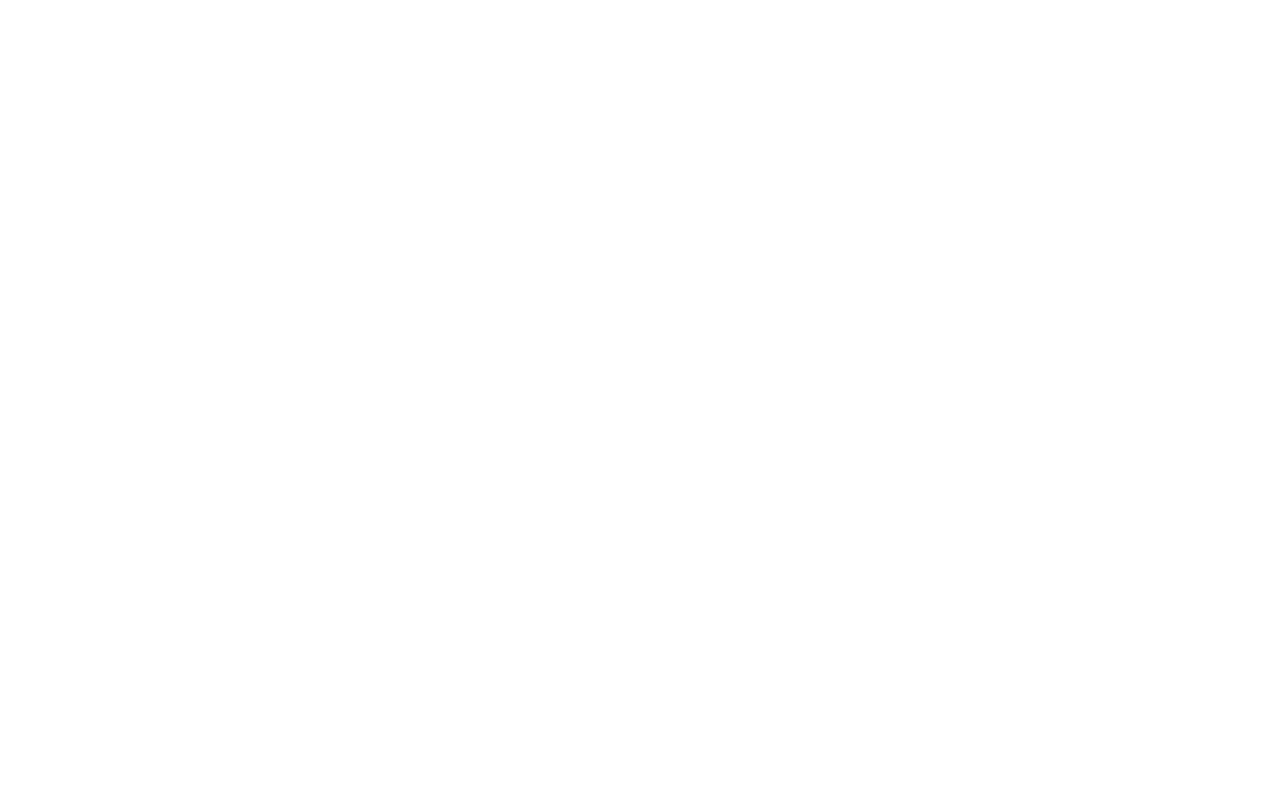
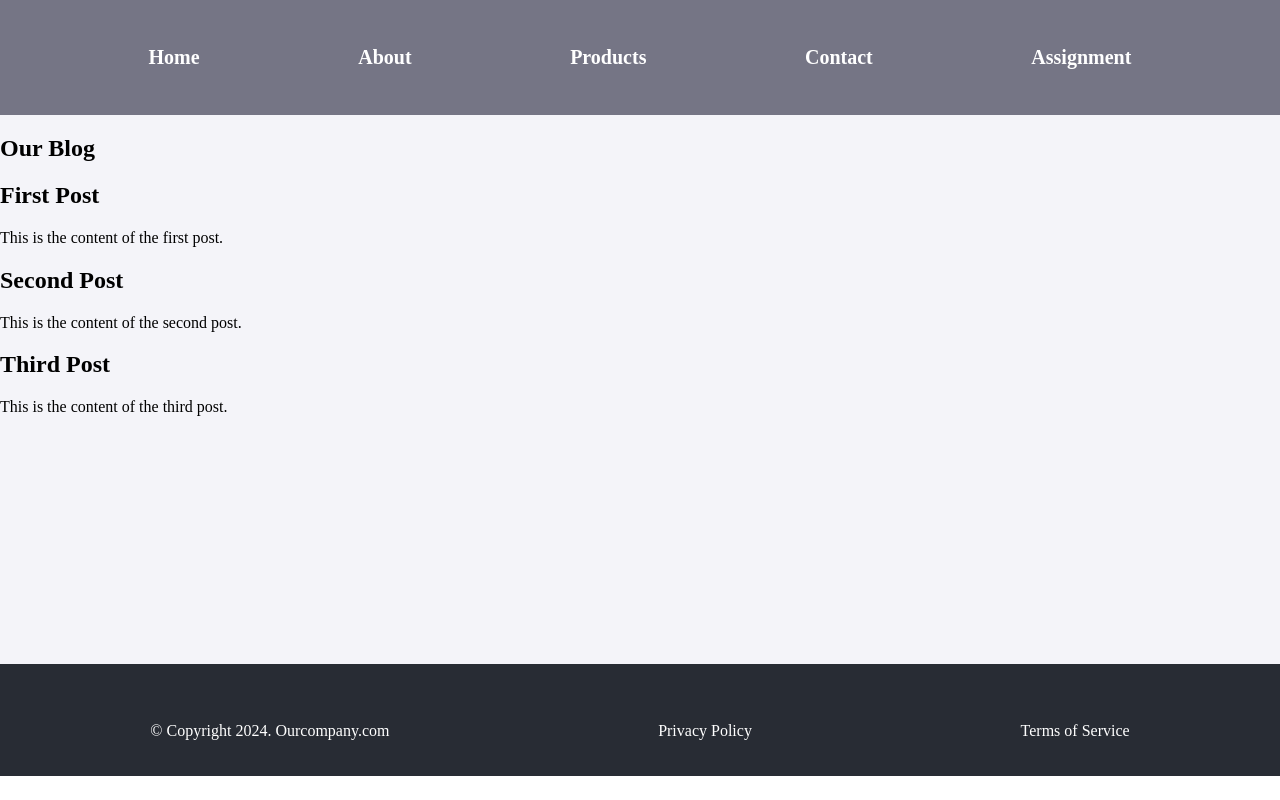
Before and after one commit to guranda26/online-shop, a React (Create React App) app: page /blogs in a window 1280 px wide. Before the commit this address had no page. Built offline with nearby package versions, Linux system fonts and the light colour scheme.

Commit message:
add blog page

```diff
--- a/src/App.js
+++ b/src/App.js
@@ -6,6 +6,7 @@
 import Contact from "./components/Contact";
 import Products from "./components/Products";
 import NewObject from "./components/NewObject";
+import Blog from "./components/Blog";
 
 function App() {
   return (
@@ -17,6 +18,7 @@
           <Route path="/about" element={<About />} />
           <Route path="/contact" element={<Contact />} />
           <Route path="/products" element={<Products />} />
+          <Route path="/blogs" element={<Blog />} />
           <Route path="/assignment-3" element={<NewObject />} />
         </Route>
       </Routes>
--- /dev/null
+++ b/src/components/Blog.jsx
@@ -0,0 +1,22 @@
+import React from "react";
+import { postsData } from "../utils/postsData";
+
+const posts = postsData();
+
+const Blog = () => {
+  return (
+    <section>
+      <h1>Our Blog</h1>
+      {posts.map((post) => {
+        return (
+          <div key={post.id}>
+            <h2>{post.title}</h2>
+            <p>{post.content}</p>
+          </div>
+        );
+      })}
+    </section>
+  );
+};
+
+export default Blog;
--- /dev/null
+++ b/src/utils/postsData.js
@@ -0,0 +1,20 @@
+export function postsData() {
+  const posts = [
+    {
+      id: 1,
+      title: "First Post",
+      content: "This is the content of the first post.",
+    },
+    {
+      id: 2,
+      title: "Second Post",
+      content: "This is the content of the second post.",
+    },
+    {
+      id: 3,
+      title: "Third Post",
+      content: "This is the content of the third post.",
+    },
+  ];
+  return posts;
+}
```
